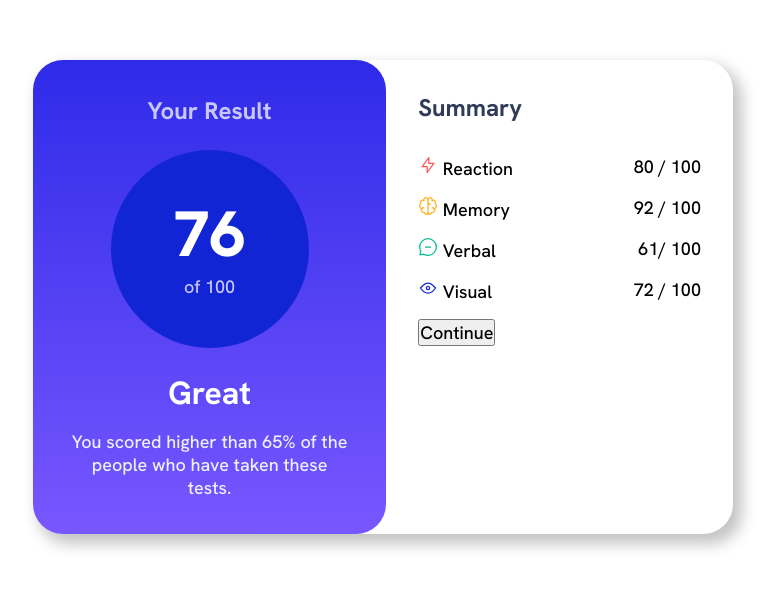
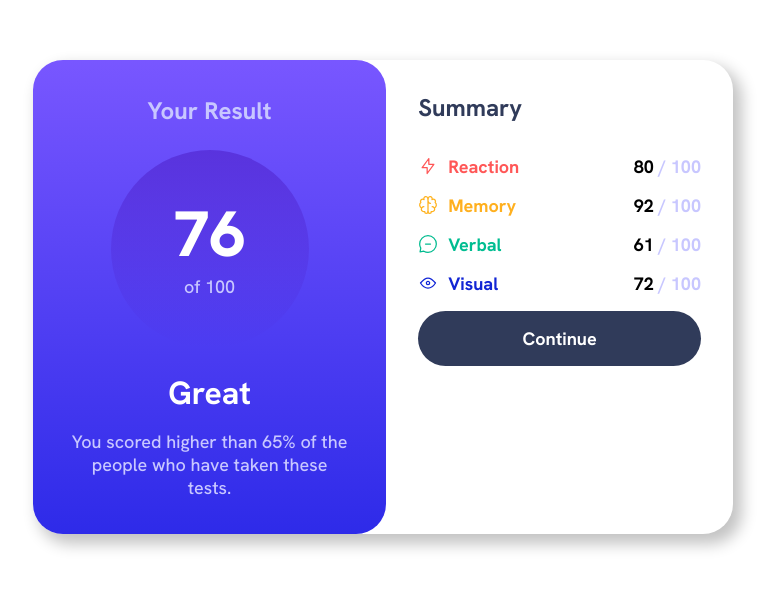
Before and after one commit to cheljee-mangulabnan/results-summary-component, a plain HTML site: page index.html in a window 1280 px wide. Shown: the part 103-692 px from the top of the page, without its empty margins (257-1036 px from the left). Drawn offline with Linux system fonts and the light colour scheme.

Commit message:
corrected colors

```diff
--- a/index.html
+++ b/index.html
@@ -36,7 +36,7 @@
         </p>
       </div>
       <div class="summary-container container">
-        <h1 class="heading">Summary</h1>
+        <h2 class="heading">Summary</h2>
         <div class="score-category-container">
           <div class="reaction score-category">
             <div class="category-title">
@@ -60,7 +60,7 @@
               <img src="./assets/images/icon-verbal.svg" alt="verbal-icon" />
               Verbal
             </div>
-            <p>61<span>/ 100<span></p>
+            <p>61 <span>/ 100<span></p>
           </div>
           <div class="visual score-category">
             <div class="category-title">
--- a/style.css
+++ b/style.css
@@ -6,7 +6,7 @@
 
   --grdt-light-slate-blue: hsl(252, 100%, 67%);
   --grdt-light-royal-blue: hsl(241, 81%, 54%);
-  --grdt-violet-blue: hsla(256, 72%, 46%, 1);
+  --grdt-violet-blue: hsla(256, 72%, 46%, 0.6);
   --grdt-persian-blue: hsla(241, 72%, 46%, 0);
 
   --ntl-white: hsl(0, 0%, 100%);
@@ -49,7 +49,7 @@ body {
   align-items: center;
   text-align: center;
   background: linear-gradient(
-    0deg,
+    180deg,
     var(--grdt-light-slate-blue),
     var(--grdt-light-royal-blue)
   );
@@ -69,7 +69,12 @@ body {
   justify-content: center;
   align-items: center;
   color: var(--ntl-light-lavender);
-  background-color: var(--clr-cobalt-blue);
+
+  background: linear-gradient(
+    180deg,
+    var(--grdt-violet-blue),
+    var(--grdt-persian-blue)
+  );
   border-radius: 50%;
   padding: 1.5rem;
   margin-bottom: 1.5rem;
@@ -90,22 +95,24 @@ body {
   margin-bottom: 1rem;
 }
 
+.results-container .description {
+  color: var(--ntl-light-lavender);
+}
 .results-container .description span {
   color: var(--ntl-white);
   font-weight: 700;
   font-size: 2rem;
 }
 
-.results-container .description {
-  color: var(--ntl-pale-blue);
+.summary-container {
+  display: flex;
+  flex-direction: column;
+  width: 50%;
+  padding: 2rem;
+  font-weight: 700;
 }
 
-.summary-container {
-  width: 50%;
-  padding: 2rem;
-}
-
-.summary-container h1 {
+.summary-container h2 {
   margin-bottom: 2rem;
   color: var(--ntl-dark-gray-blue);
 }
@@ -114,4 +121,52 @@ body {
   display: flex;
   justify-content: space-between;
   margin-bottom: 1rem;
+  align-items: center;
 }
+
+.score-category p span {
+  color: var(--ntl-light-lavender);
+}
+
+.category-title {
+  display: flex;
+  align-items: center;
+}
+
+.category-title img {
+  margin-right: 10px;
+}
+
+.reaction .category-title {
+  color: var(--clr-light-red);
+}
+
+.memory .category-title {
+  color: var(--clr-orange-yellow);
+}
+
+.verbal .category-title {
+  color: var(--clr-green-teal);
+}
+
+.visual .category-title {
+  color: var(--clr-cobalt-blue);
+}
+
+.continue-button {
+  padding: 1rem;
+  border: none;
+  border-radius: 30px;
+  color: var(--ntl-white);
+  cursor: pointer;
+  background: var(--ntl-dark-gray-blue);
+  transition: 0.5s;
+}
+
+.continue-button:hover {
+  background: linear-gradient(
+    180deg,
+    var(--grdt-light-slate-blue),
+    var(--grdt-light-royal-blue)
+  );
+}
```
